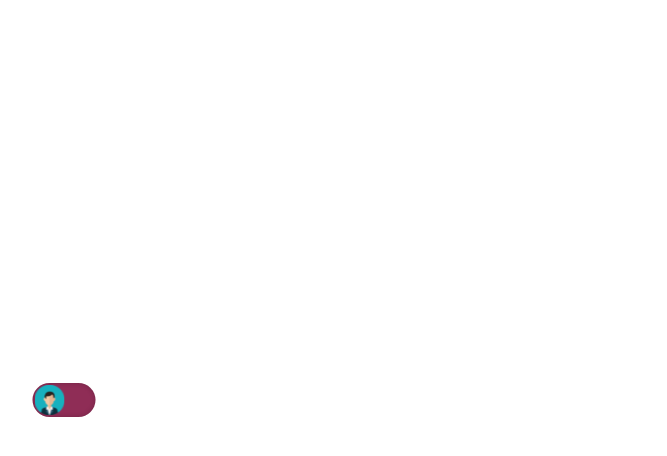
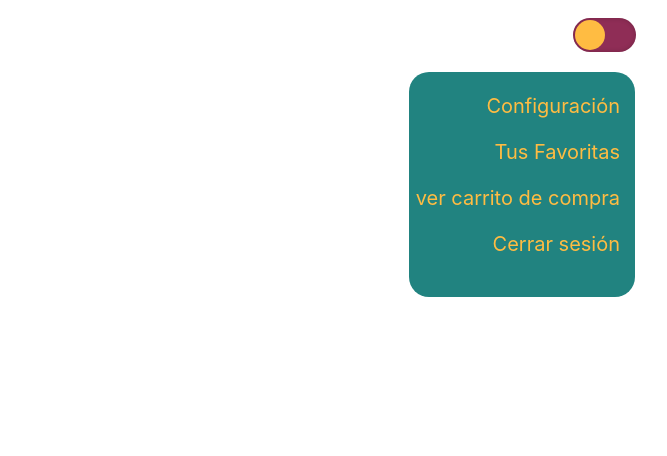
Before and after one commit to gerardogaravito/team_cesar_c5, a React (Create React App) app in the folder re-z/: page / in a window 1280 px wide. Shown: the top 456 px of the page, without its empty margins (576-1243 px from the left). Built offline with nearby package versions, Linux system fonts and the light colour scheme.

Commit message:
styles in the switch component (Perfil-button)

```diff
--- a/re-z/src/components/SwitchPerfil.js
+++ b/re-z/src/components/SwitchPerfil.js
@@ -1,7 +1,7 @@
 import React from 'react';
 
 import './styles/SwitchPerfil.css';
-import Avatar from '../images/Atomos/Avatar.svg'
+/* import Avatar from '../images/Atomos/Avatar.svg' */
 /* import logoFacebook from '../images/Atomos/Facebook-icon.svg';
 import logoTwitter from '../images/Atomos/Twitter-icon.svg'; */
 
@@ -9,11 +9,19 @@ class SwitchPerfil extends React.Component {
     render() {
       return (
          <div className="SwtchContainer">
-             <img src={Avatar} alt="Avatar"/>
-             <input type="checkbox" name=""></input>
+              <input type="checkbox" name=""></input>
+            <div className="perfilMenu">
+                <a href="">Configuración</a>
+                <a href="">Tus Favoritas</a>
+                <a href="">ver carrito de compra</a>
+                <a href="">Cerrar sesión</a>
+            </div>
          </div>
+
+
       )
     }
   }
 
+
   export default SwitchPerfil;
--- a/re-z/src/components/styles/SwitchPerfil.css
+++ b/re-z/src/components/styles/SwitchPerfil.css
@@ -1,8 +1,7 @@
 .SwtchContainer{
     position: absolute;
-    top: 50%;
-    left: 50%;
-    transform: translate(-50%, -50%);
+    top: 18px;
+    right: 68px;
     display: flex;
 }
 .SwtchContainer img{
@@ -11,6 +10,7 @@
     width: 30px;
     transform: translate(2px, 2px);
     z-index: 1;
+    cursor: pointer;
 }
 input[type="checkbox"]{
     position: relative;
@@ -24,16 +24,41 @@ input[type="checkbox"]{
     transition: .5s;
 }
 input:checked[type="checkbox"]{
-    background: black;
+    background: #218380;
 
 }
-input:checked[type="checkbox"]:before{
-    content: '';
+input[type="checkbox"]:before{
+    content: "";
     position: absolute;
     height: 30px;
     width: 30px;
     border-radius: 20px;
     top: 0;
     left: 0;
+    background: #FFBC42;
+    transform: translate(2px, 2px);
+    transition: .5s;
+}
+input:checked[type="checkbox"]:before{
+    left: 29px;
+}
 
+.perfilMenu{
+    background: #218380;
+    width: 226px;
+    height: 225px;
+    border-radius: 20px;
+    display: flex;
+    flex-direction: column;
+    position: absolute;
+    align-items: flex-end;
+    top: 54px;
+    right: 1px;
 }
+.perfilMenu a{
+    color: #FFBC42;
+    text-decoration: none;
+    font-size: 20px;
+    padding-right: 15px;
+    padding-top: 22px;
+}
```
